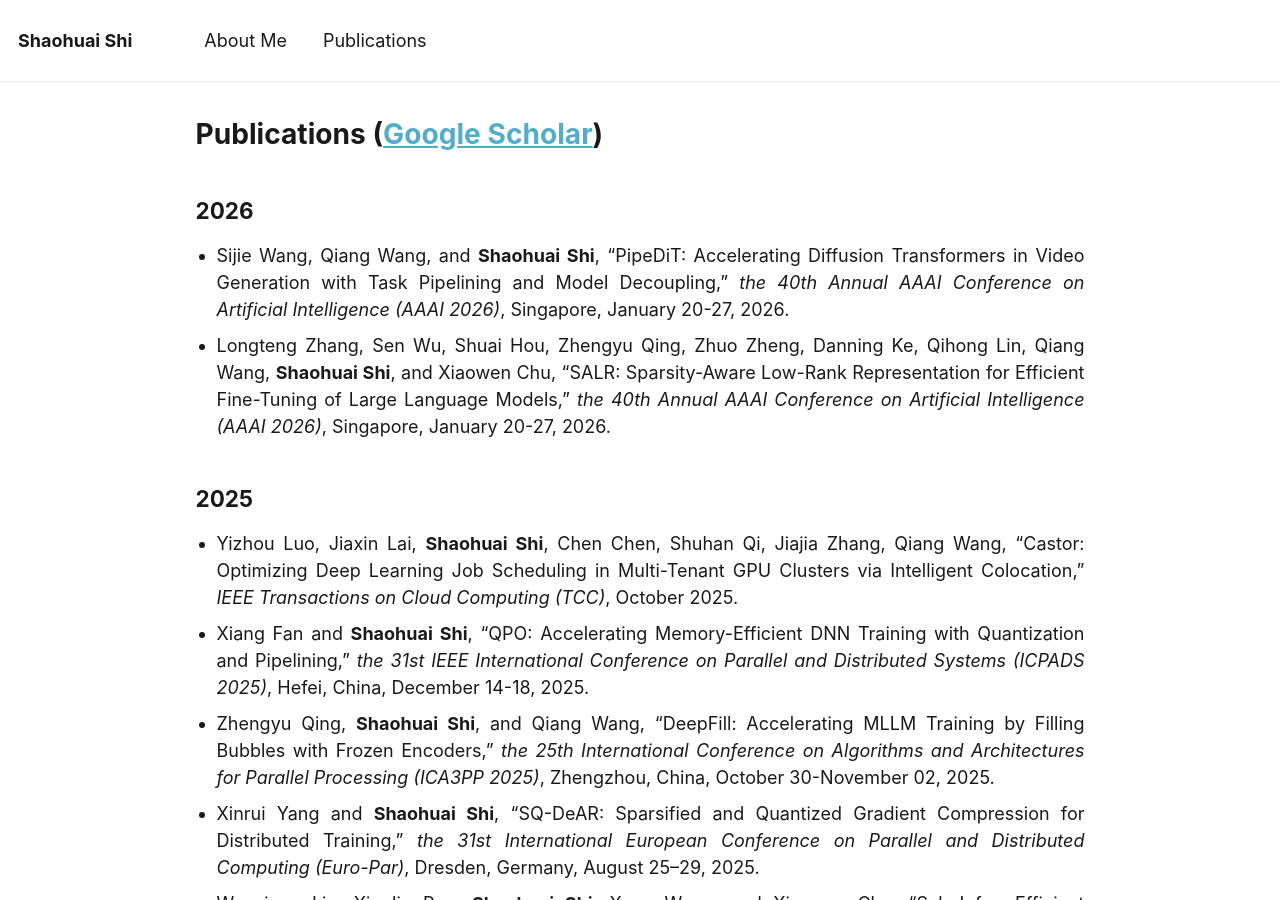
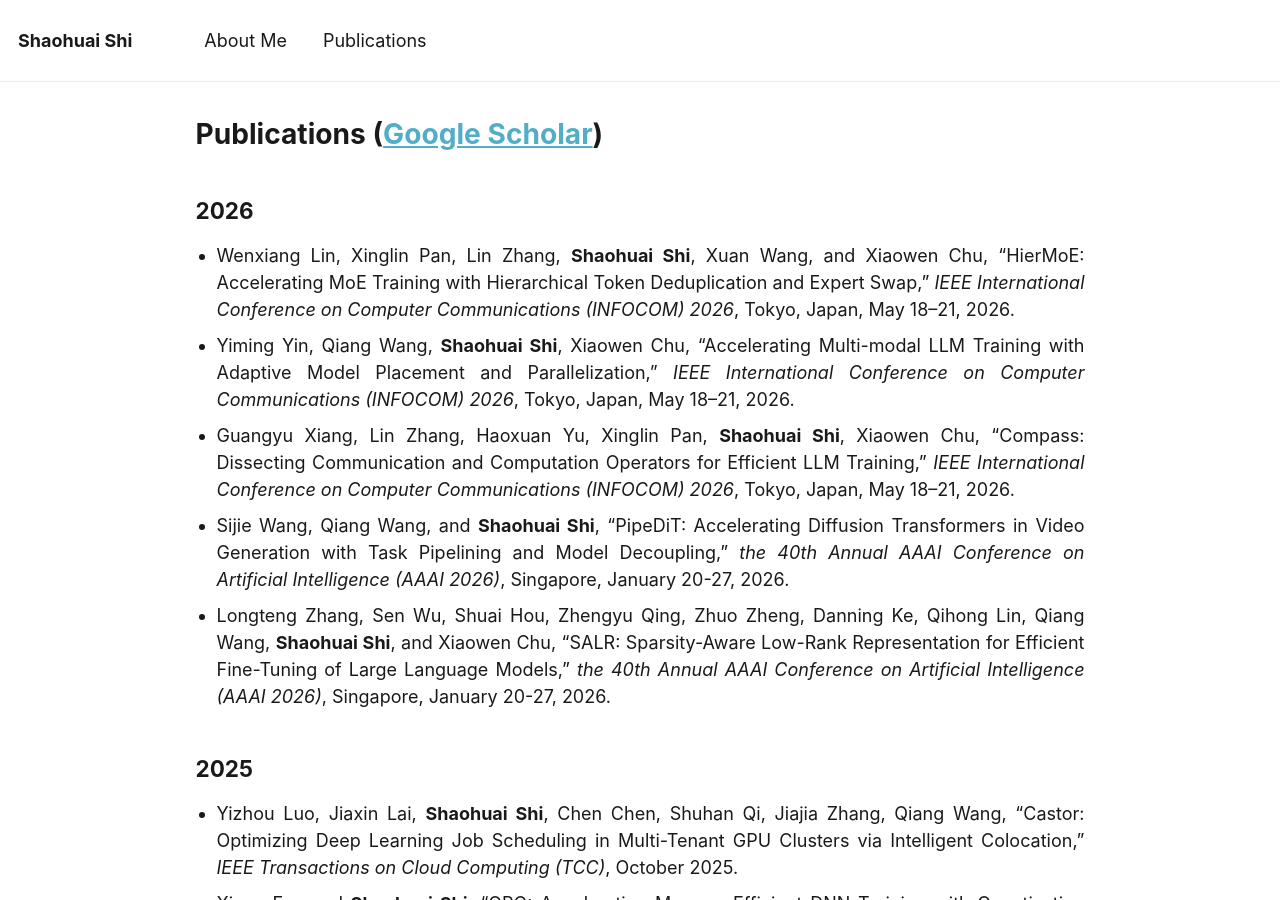
Before and after one commit to shaohuais/shaohuais.github.io, a Jekyll site: the page built from _pages/publications.md, in a window 1280 px wide and 900 px high. Built offline with Jekyll 4.4.1, drawn with Linux system fonts in a browser that asks for light colours.

Commit message:
add infocom papers

```diff
--- a/_pages/publications.md
+++ b/_pages/publications.md
@@ -14,6 +14,9 @@ author_profile: false
 Publications ([Google Scholar](https://scholar.google.com/citations?user=Wr4B6fQAAAAJ&hl=en))
 ======
 ## 2026
+- Wenxiang Lin, Xinglin Pan, Lin Zhang, **Shaohuai Shi**, Xuan Wang, and Xiaowen Chu, "HierMoE: Accelerating MoE Training with Hierarchical Token Deduplication and Expert Swap," *IEEE International Conference on Computer Communications (INFOCOM) 2026*, Tokyo, Japan, May 18–21, 2026.
+- Yiming Yin, Qiang Wang, **Shaohuai Shi**, Xiaowen Chu, "Accelerating Multi-modal LLM Training with Adaptive Model Placement and Parallelization," *IEEE International Conference on Computer Communications (INFOCOM) 2026*, Tokyo, Japan, May 18–21, 2026.
+- Guangyu Xiang, Lin Zhang, Haoxuan Yu, Xinglin Pan, **Shaohuai Shi**, Xiaowen Chu, "Compass: Dissecting Communication and Computation Operators for Efficient LLM Training," *IEEE International Conference on Computer Communications (INFOCOM) 2026*, Tokyo, Japan, May 18–21, 2026.
 - Sijie Wang, Qiang Wang, and **Shaohuai Shi**, "PipeDiT: Accelerating Diffusion Transformers in Video Generation with Task Pipelining and Model Decoupling," *the 40th Annual AAAI Conference on Artificial Intelligence (AAAI 2026)*, Singapore, January 20-27, 2026.
 - Longteng Zhang, Sen Wu, Shuai Hou, Zhengyu Qing, Zhuo Zheng, Danning Ke, Qihong Lin, Qiang Wang, **Shaohuai Shi**, and Xiaowen Chu, "SALR: Sparsity-Aware Low-Rank Representation for Efficient Fine-Tuning of Large Language Models," *the 40th Annual AAAI Conference on Artificial Intelligence (AAAI 2026)*, Singapore, January 20-27, 2026.
 
```
